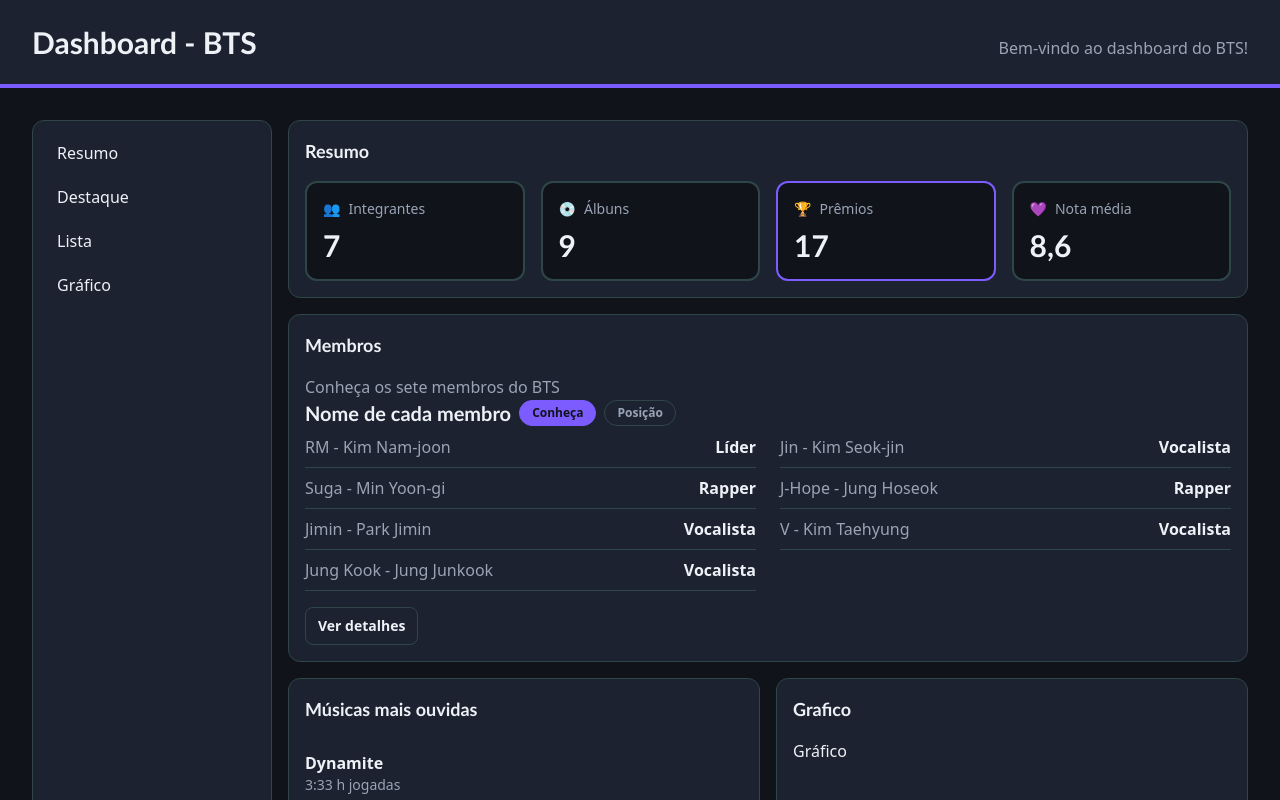
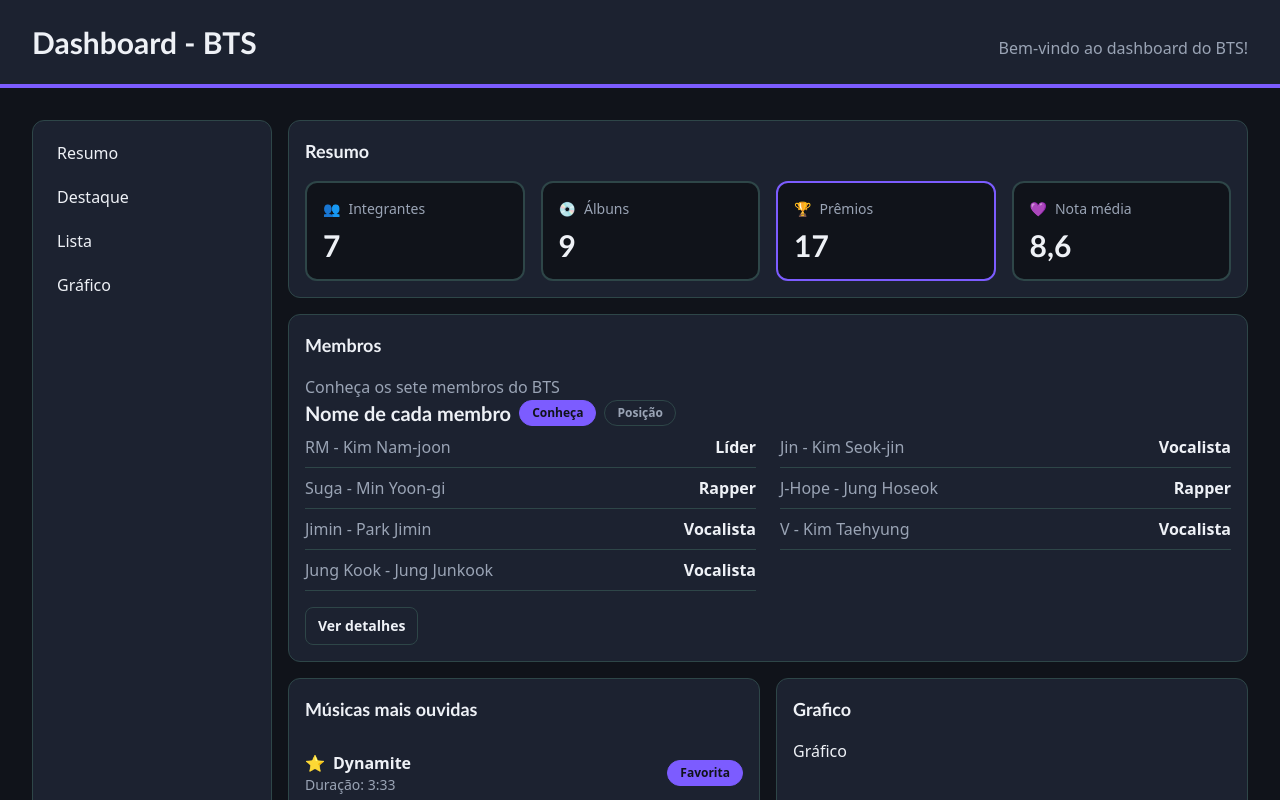
Before and after one commit to dutranacarolina/my-dashboard, a React (Vite) app: page / in a window 1280 px wide. Shown: the top 800 px of the page. Built offline with nearby package versions, Linux system fonts and the light colour scheme.

Commit message:
feat: show item status and empty list message

```diff
--- a/src/App.jsx
+++ b/src/App.jsx
@@ -95,7 +95,8 @@ function App(){
               <ListItem
                 key={musica.id}
                 title={musica.title}
-                hours={musica.minutes}
+                minutes={musica.minutes}
+                isFavorite={musica.id === 'dynamite'}
               />
             ))}
           </ul>
--- a/src/components/ListsItem.jsx
+++ b/src/components/ListsItem.jsx
@@ -1,13 +1,17 @@
-function ListItem({ title, hours }) {
+import StatusBadge from "./StatusBadge"
+
+function ListItem({ title, minutes, isFavorite=false }) {
   return (
     <li
       className="flex flex-wrap items-center justify-between gap-2
         border-b border-border py-3"
     >
       <div>
-        <p className="font-bold">{title}</p>
-        <p className="text-sm text-muted">{hours} h jogadas</p>
+        <p className="flex items-center gap-2 font-bold">{isFavorite && <span>⭐</span>} {title}</p>
+        <p className="text-sm text-muted"> Duração: {minutes} </p>
       </div>
+
+      <StatusBadge label={isFavorite ? "Favorita" : "Favoritar"} isActive={isFavorite} />
     </li>
   )
 }
```
